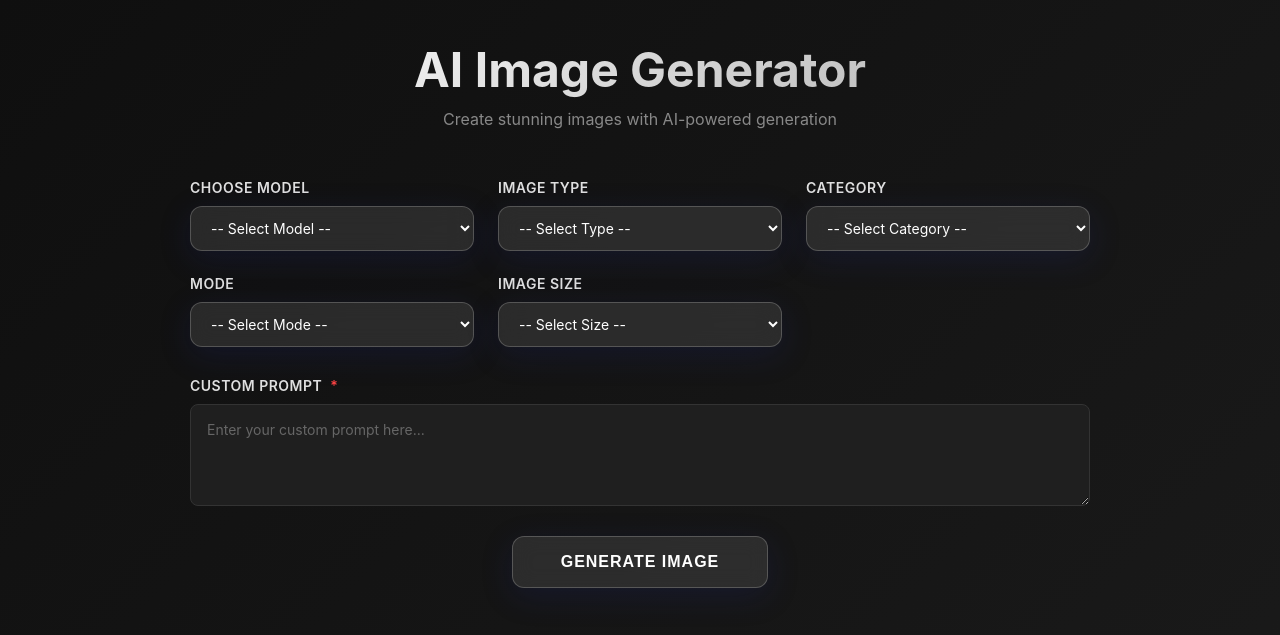
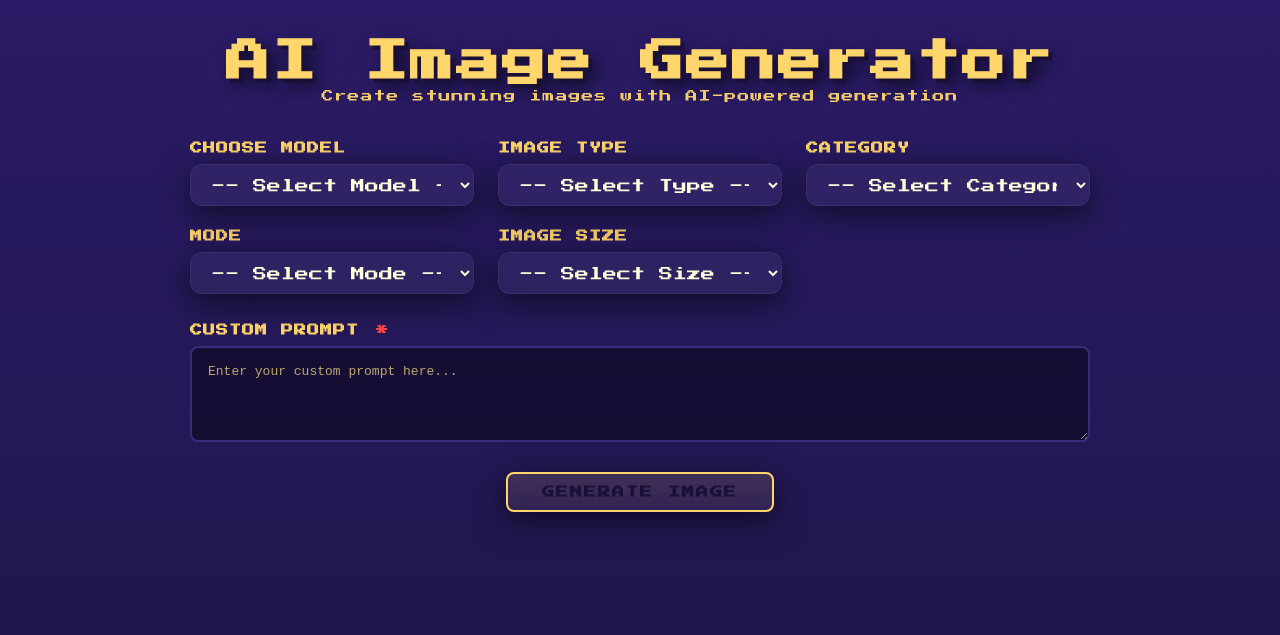
Before and after one commit to PuneethreddyGaddam/ai-image-generator, a website: page public/index.html in a window 1280 px wide. Drawn offline with Linux system fonts and the light colour scheme.

Commit message:
added Retro Style UI

```diff
--- a/public/index.html
+++ b/public/index.html
@@ -2,6 +2,8 @@
     <head>
         <title>AI Image Generator</title>
         <style>
+            @import url('https://fonts.googleapis.com/css2?family=Press+Start+2P&display=swap');
+
             * {
                 margin: 0;
                 padding: 0;
@@ -9,9 +11,9 @@
             }
 
             body {
-                background: linear-gradient(135deg, #0f0f0f 0%, #1a1a1a 100%);
-                color: #ffffff;
-                font-family: -apple-system, BlinkMacSystemFont, 'Segoe UI', Roboto, 'Helvetica Neue', Arial, sans-serif;
+                background: linear-gradient(180deg, #2b1b66 0%, #1f1548 100%);
+                color: #f6efd9;
+                font-family: 'Press Start 2P', monospace;
                 min-height: 100vh;
                 padding: 40px 20px;
             }
@@ -23,21 +25,25 @@
 
             .header {
                 text-align: center;
-                margin-bottom: 50px;
+                margin-bottom: 40px;
             }
 
             .header h1 {
-                font-size: 48px;
-                margin-bottom: 10px;
-                background: linear-gradient(135deg, #ffffff 0%, #b0b0b0 100%);
-                -webkit-background-clip: text;
-                -webkit-text-fill-color: transparent;
-                background-clip: text;
+                font-family: 'Press Start 2P', monospace;
+                font-size: 44px;
+                margin-bottom: 6px;
+                color: #ffd66b;
+                letter-spacing: 2px;
+                text-shadow: 4px 4px 0 #1a0f36, 8px 8px 18px rgba(0,0,0,0.6);
             }
 
             .header p {
-                color: #888888;
-                font-size: 16px;
+                font-family: 'Press Start 2P', monospace;
+                color: #ffd66b;
+                font-size: 12px;
+                margin-top: 6px;
+                opacity: 0.95;
+                letter-spacing: 1px;
             }
 
             .form-grid {
@@ -53,12 +59,13 @@
             }
 
             label {
-                font-size: 14px;
+                font-size: 12px;
                 font-weight: 600;
                 margin-bottom: 10px;
-                color: #e0e0e0;
+                color: #ffd66b;
                 text-transform: uppercase;
-                letter-spacing: 0.5px;
+                letter-spacing: 1px;
+                font-family: 'Press Start 2P', monospace;
             }
 
             label span {
@@ -68,66 +75,90 @@
 
             select {
                 padding: 12px 16px;
-                border: 1px solid rgba(255, 255, 255, 0.2);
-                background: rgba(255, 255, 255, 0.1);
-                color: #ffffff;
+                border: 1px solid rgba(255, 255, 255, 0.06);
+                background: rgba(255, 255, 255, 0.04);
+                color: #ffd;
                 border-radius: 12px;
                 font-size: 14px;
                 cursor: pointer;
                 transition: all 0.3s ease;
                 font-family: inherit;
-                backdrop-filter: blur(10px);
-                -webkit-backdrop-filter: blur(10px);
-                box-shadow: 0 8px 32px 0 rgba(31, 38, 135, 0.2);
+                backdrop-filter: blur(6px);
+                -webkit-backdrop-filter: blur(6px);
+                box-shadow: 0 8px 32px 0 rgba(0,0,0,0.6);
             }
 
             select:hover {
-                border-color: rgba(255, 255, 255, 0.3);
-                background: rgba(255, 255, 255, 0.15);
-                box-shadow: 0 12px 40px 0 rgba(31, 38, 135, 0.3);
+                border-color: rgba(255, 255, 255, 0.12);
+                background: rgba(255, 255, 255, 0.06);
+                box-shadow: 0 12px 40px 0 rgba(0,0,0,0.6);
             }
 
             select:focus {
                 outline: none;
-                border-color: rgba(255, 255, 255, 0.4);
-                background: rgba(255, 255, 255, 0.2);
-                box-shadow: 0 12px 40px 0 rgba(31, 38, 135, 0.3);
+                border-color: rgba(255, 255, 255, 0.2);
+                background: rgba(255, 255, 255, 0.06);
             }
 
             select option {
-                background-color: #1f1f1f;
-                color: #ffffff;
+                background-color: #2b2140;
+                color: #ffd66b;
             }
 
             .prompt-section {
                 margin-bottom: 30px;
             }
 
+            .prompt-wrapper {
+                position: relative;
+                border-radius: 12px;
+                overflow: hidden;
+                padding: 18px;
+                background: linear-gradient(180deg, rgba(255,255,255,0.01), rgba(255,255,255,0.02));
+                box-shadow: 0 8px 32px rgba(0,0,0,0.6);
+            }
+
+            #prompt-canvas {
+                position: absolute;
+                inset: 0;
+                width: 100%;
+                height: 100%;
+                display: block;
+                z-index: 0;
+                pointer-events: none;
+                mix-blend-mode: screen;
+            }
+
             textarea {
+                position: relative;
+                z-index: 1;
                 padding: 16px;
-                border: 1px solid #333333;
-                background-color: #1f1f1f;
-                color: #ffffff;
+                border: 2px solid #3a2a7a;
+                background-color: rgba(12,8,28,0.6);
+                color: #f6efd9;
                 border-radius: 8px;
-                font-size: 14px;
-                font-family: inherit;
+                font-size: 13px;
+                font-family: 'Courier New', Courier, monospace;
                 resize: vertical;
                 transition: all 0.3s ease;
+                backdrop-filter: blur(6px);
+                -webkit-backdrop-filter: blur(6px);
+                box-shadow: inset 0 1px 0 rgba(255,255,255,0.02);
             }
 
             textarea:hover {
-                border-color: #555555;
-                background-color: #252525;
+                border-color: #5a4aa8;
+                background-color: rgba(18,12,42,0.7);
             }
 
             textarea:focus {
                 outline: none;
-                border-color: #888888;
-                background-color: #252525;
+                border-color: #ffd66b;
+                background-color: rgba(18,12,42,0.75);
             }
 
             textarea::placeholder {
-                color: #666666;
+                color: #bba86f;
             }
 
             .button-container {
@@ -136,62 +167,39 @@
             }
 
             button {
-                padding: 16px 48px;
-                font-size: 16px;
-                font-weight: 600;
-                border: 1px solid rgba(255, 255, 255, 0.2);
-                background: rgba(255, 255, 255, 0.1);
-                color: #ffffff;
-                border-radius: 12px;
+                padding: 12px 34px;
+                font-size: 12px;
+                font-weight: 700;
+                border: 2px solid #ffd66b;
+                background: linear-gradient(180deg,#ffd66b22,#ffd66b11);
+                color: #1a0f36;
+                border-radius: 8px;
                 cursor: pointer;
                 transition: all 0.3s ease;
                 text-transform: uppercase;
-                letter-spacing: 1px;
-                backdrop-filter: blur(10px);
-                -webkit-backdrop-filter: blur(10px);
-                box-shadow: 0 8px 32px 0 rgba(31, 38, 135, 0.2);
+                letter-spacing: 2px;
+                backdrop-filter: blur(6px);
+                -webkit-backdrop-filter: blur(6px);
+                box-shadow: 0 8px 32px 0 rgba(0,0,0,0.6);
+                font-family: 'Press Start 2P', monospace;
             }
 
             button:hover {
-                background: rgba(255, 255, 255, 0.15);
-                border-color: rgba(255, 255, 255, 0.3);
                 transform: translateY(-2px);
-                box-shadow: 0 12px 40px 0 rgba(31, 38, 135, 0.3);
+                box-shadow: 0 12px 40px 0 rgba(0,0,0,0.7);
             }
 
-            button:active {
-                transform: translateY(0);
-            }
+            button:active { transform: translateY(0); }
 
-            button:disabled {
-                opacity: 0.5;
-                cursor: not-allowed;
-            }
+            button:disabled { opacity: 0.6; cursor: not-allowed; }
 
-            .image-container {
-                text-align: center;
-                margin-top: 40px;
-            }
+            .image-container { text-align: center; margin-top: 40px; }
 
-            .image-container img {
-                max-width: 100%;
-                border-radius: 12px;
-                box-shadow: 0 20px 60px rgba(0, 0, 0, 0.5);
-            }
+            .image-container img { max-width: 100%; border-radius: 12px; box-shadow: 0 20px 60px rgba(0,0,0,0.5); }
 
-            .error-message {
-                color: #ff6b6b;
-                font-size: 14px;
-                margin-top: 10px;
-                text-align: center;
-            }
+            .error-message { color: #ff6b6b; font-size: 14px; margin-top: 10px; text-align: center; }
 
-            .loading {
-                text-align: center;
-                color: #888888;
-                font-size: 14px;
-                margin-top: 20px;
-            }
+            .loading { text-align: center; color: #ffd66b; font-size: 12px; margin-top: 20px; }
         </style>
     </head>
     <body>
```
